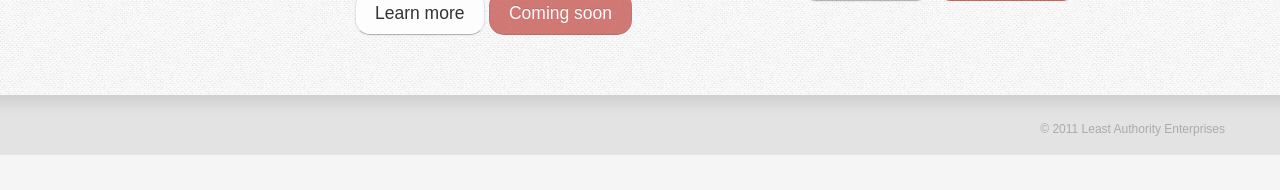
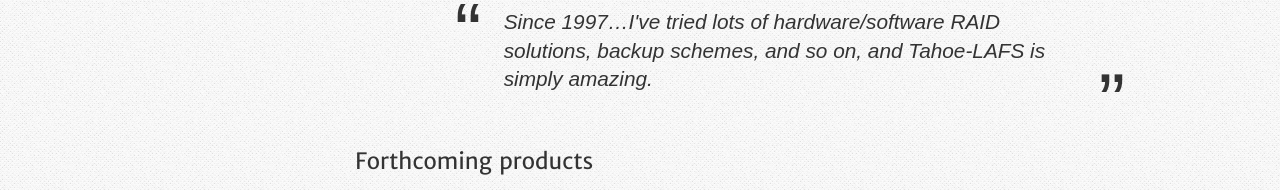
Before and after one commit to LeastAuthority/leastauthority.com, a Python web app: template lae_site/templates/index.html in a window 1280 px wide. Shown: the part 783-973 px from the top of the page. Before the commit the page ends 938 px from the top, so only its background shows below. Run offline with Jinja, Linux system fonts and the light colour scheme; the template is opened without the code that fills it, so the values that code supplies are empty; some web fonts are replaced.

Commit message:
More home page stuff, including a place for glowquotes

```diff
--- a/content/static/css/style.css
+++ b/content/static/css/style.css
@@ -325,3 +325,25 @@ tt {
 .btn-danger {
     background: #ec3b05;
 }
+
+.quickfacts {
+    font-size: 1.2em;
+}
+
+.glowquotes {
+    font-style: italic;
+    font-size: 1.3em;
+}
+
+.quote {
+    margin-top: 10px;
+    font-size: 5em;
+}
+
+.leftquote {
+    text-align: right;
+}
+
+.rightquote {
+    margin-top: 1em;
+}
--- a/lae_site/templates/index.html
+++ b/lae_site/templates/index.html
@@ -21,7 +21,44 @@
     </div>
 </div>
 <br>
-<h3>Coming soon:</h3>
+
+<h3>Serious about security</h3>
+<div class="row-fluid quickfacts">
+    <div class="span4">
+        The underlying <a href="https://tahoe-lafs.org/trac/tahoe-lafs/browser/trunk/docs/about.rst">Least Authority File System (LAFS) architecture</a> is the
+        first decentralized storage system
+         with <strong>truly end-to-end, provider-independent security</strong>.
+    </div>
+    <div class="span4">
+        Built using <a href="http://tahoe-lafs.org">Tahoe-LAFS</a>, a <strong>free, open source software project</strong> with over n contributors over seven years and funded by a <strong>DARPA research grant</strong>.
+    </div>
+    <div class="span4">
+        Recommended by the US <strong><a href="http://www.whitehouse.gov/cybersecurity/comprehensive-national-cybersecurity-initiative">Comprehensive National Cybersecurity Initiative (CNCI)</a></strong> in its 2009 <a href="http://www.qinetiq-na.com/Collateral/Documents/English-US/InTheNews_docs/National_Cyber_Leap_Year_Summit_2009_Co-Chairs_Report.pdf">Report on National Cyber Leap Year Summit [PDF]</a>.
+    </div>
+</div>
+<br>
+<div class="row-fluid">
+    <div class="span12">
+        <a href="/how_it_works/" style="float: right;">Read more about how our products work and what makes them so secure &raquo;</a>
+    </div>
+</div>
+<br>
+
+<h3>User reviews</h3>
+<div class="row-fluid">
+    <div class="span2">
+        <div class="quote leftquote">&#8220;</div>
+    </div>
+    <div class="span8 glowquotes">
+        Since 1997…I've tried lots of hardware/software RAID solutions, backup schemes, and so on, and Tahoe-LAFS is simply amazing.
+    </div>
+    <div class="span2">
+        <div class="quote rightquote">&#8221;</div>
+    </div>
+</div>
+</br>
+
+<h3>Forthcoming products</h3>
 <div class="row-fluid">
     <div class="span6">
         <h3>Redundant Array of Independent Clouds (RAIC)</h3>
```
